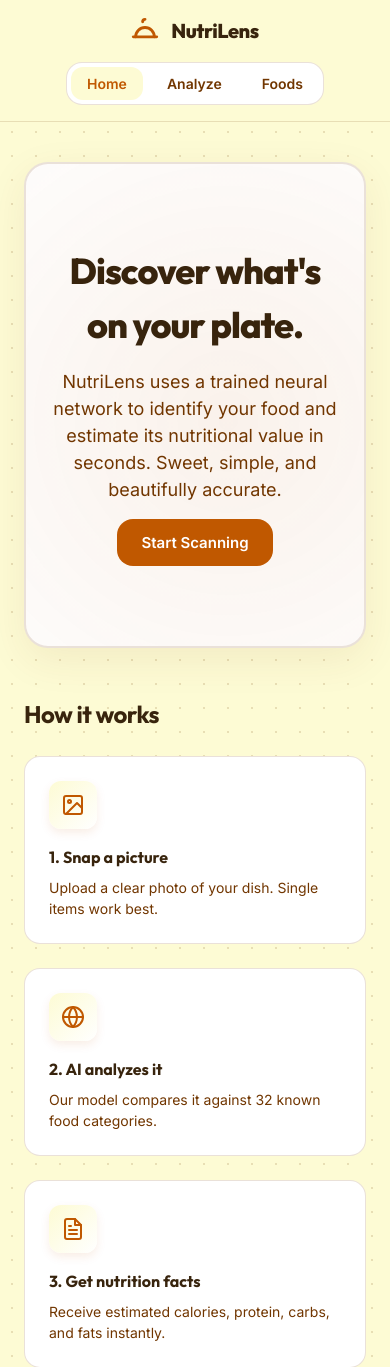
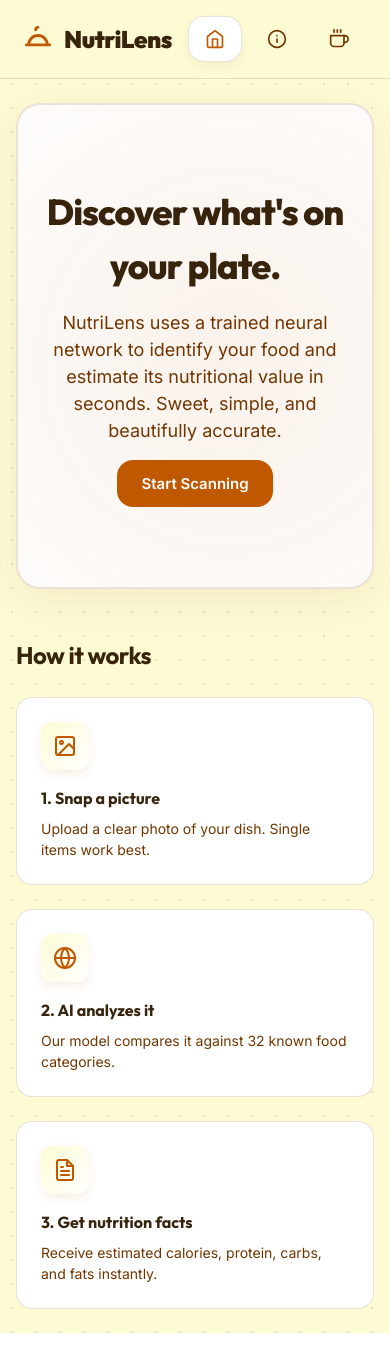
Before and after one commit to AjurshaDahal/Food-Calorie-detector, a Flask app: page / in a window 390 px wide. Shown: the top 1367 px of the page. After the commit the page ends 1333 px from the top, so only its background shows below. Run offline with Flask 3, Linux system fonts and the light colour scheme.

Commit message:
minor ui changes

```diff
--- a/static/css/style.css
+++ b/static/css/style.css
@@ -47,16 +47,23 @@ h1, h2, h3, .logo-text, .food-title, .f-cal, .cal-number {
 .text-muted { color: var(--text-muted); }
 .full-width { width: 100%; }
 
-/* --- Top Navigation --- */
-.topbar {
+
+.app-container {
     display: flex;
-    justify-content: space-between;
-    align-items: center;
-    padding: 16px 40px;
+    min-height: 100vh;
+}
+
+.sidebar {
+    width: 260px;
     background: var(--bg-main);
-    border-bottom: 1px solid var(--border);
-    position: sticky;
+    border-right: 1px solid var(--border);
+    padding: 40px 24px;
+    display: flex;
+    flex-direction: column;
+    position: fixed;
+    height: 100vh;
     top: 0;
+    left: 0;
     z-index: 100;
 }
 
@@ -65,51 +72,63 @@ h1, h2, h3, .logo-text, .food-title, .f-cal, .cal-number {
     align-items: center;
     gap: 12px;
     color: var(--color-caramel);
+    margin-bottom: 48px;
+    padding-left: 8px;
 }
 
 .logo-text {
-    font-size: 20px;
-    font-weight: 800;
+    font-size: 24px;
+    font-weight: 900;
     letter-spacing: -0.5px;
     color: var(--color-dark);
 }
 
 .nav-links {
     display: flex;
+    flex-direction: column;
     gap: 8px;
-    background: var(--bg-card);
-    padding: 4px;
-    border-radius: var(--radius-md);
-    border: 1px solid var(--border);
 }
 
 .nav-btn {
     background: transparent;
-    border: none;
-    padding: 8px 16px;
-    border-radius: 12px;
+    border: 1px solid transparent;
+    padding: 12px 16px;
+    border-radius: var(--radius-md);
     font-family: inherit;
     font-weight: 600;
-    font-size: 14px;
+    font-size: 15px;
     color: var(--text-muted);
     cursor: pointer;
-    transition: 0.2s ease;
+    transition: all 0.2s ease;
+    text-align: left;
+    display: flex;
+    align-items: center;
+    gap: 12px;
 }
 
 .nav-btn:hover {
     color: var(--color-dark);
+    background: rgba(192, 88, 0, 0.05);
 }
 
 .nav-btn.active {
-    background: var(--color-cream);
+    background: var(--bg-card);
     color: var(--color-caramel);
+    border: 1px solid var(--border);
+    box-shadow: 0 4px 12px rgba(56, 36, 13, 0.05);
 }
 
-/* --- Layout --- */
+.main-content {
+    flex: 1;
+    margin-left: 260px;
+    padding: 40px 24px;
+    display: flex;
+    justify-content: center;
+}
+
 .content-wrapper {
+    width: 100%;
     max-width: 900px;
-    margin: 0 auto;
-    padding: 40px 24px;
 }
 
 .tab-content {
@@ -133,7 +152,7 @@ h1, h2, h3, .logo-text, .food-title, .f-cal, .cal-number {
     margin-bottom: 24px;
 }
 
-/* --- Buttons --- */
+
 .action-btn {
     font-family: inherit;
     font-size: 15px;
@@ -180,7 +199,7 @@ h1, h2, h3, .logo-text, .food-title, .f-cal, .cal-number {
     cursor: pointer;
 }
 
-/* --- Cards --- */
+
 .panel-card {
     background: var(--bg-card);
     border-radius: var(--radius-lg);
@@ -189,7 +208,7 @@ h1, h2, h3, .logo-text, .food-title, .f-cal, .cal-number {
     border: 1px solid var(--border);
 }
 
-/* --- Tab 1: Home --- */
+
 .hero-card {
     text-align: center;
     padding: 80px 24px;
@@ -282,7 +301,7 @@ h1, h2, h3, .logo-text, .food-title, .f-cal, .cal-number {
     color: var(--text-muted);
 }
 
-/* --- Tab 2: Analyze --- */
+
 .analyze-layout {
     display: grid;
     grid-template-columns: 1fr 1fr;
@@ -600,7 +619,7 @@ h1, h2, h3, .logo-text, .food-title, .f-cal, .cal-number {
     flex-shrink: 0;
 }
 
-/* --- Tab 3: Foods --- */
+
 .foods-header {
     margin-bottom: 32px;
 }
@@ -750,7 +769,7 @@ h1, h2, h3, .logo-text, .food-title, .f-cal, .cal-number {
     border-radius: 6px;
 }
 
-/* --- Modal --- */
+
 .modal-backdrop {
     position: fixed;
     inset: 0;
@@ -795,7 +814,35 @@ h1, h2, h3, .logo-text, .food-title, .f-cal, .cal-number {
 }
 
 /* Responsive */
-@media (max-width: 768px) {
+@media (max-width: 900px) {
+    .app-container {
+        flex-direction: column;
+    }
+    .sidebar {
+        position: relative;
+        width: 100%;
+        height: auto;
+        flex-direction: row;
+        justify-content: space-between;
+        align-items: center;
+        padding: 16px 24px;
+        border-right: none;
+        border-bottom: 1px solid var(--border);
+    }
+    .logo-container {
+        margin-bottom: 0;
+        padding-left: 0;
+    }
+    .nav-links {
+        flex-direction: row;
+    }
+    .nav-btn .nav-label {
+        display: none;
+    }
+    .main-content {
+        margin-left: 0;
+        padding: 24px 16px;
+    }
     .analyze-layout {
         grid-template-columns: 1fr;
     }
--- a/static/js/app.js
+++ b/static/js/app.js
@@ -6,7 +6,7 @@ const categories = {
 };
 
 document.addEventListener('DOMContentLoaded', function () {
-    // 1. Tab Navigation
+
     const navBtns = document.querySelectorAll('.nav-btn');
     const tabContents = document.querySelectorAll('.tab-content');
 
@@ -29,7 +29,7 @@ document.addEventListener('DOMContentLoaded', function () {
     });
 
 
-    // 2. Analyze Tab Logic
+
     const dropZone = document.getElementById('drop-zone');
     const dropContent = document.getElementById('drop-zone-content');
     const previewContainer = document.getElementById('preview-container');
@@ -112,7 +112,6 @@ document.addEventListener('DOMContentLoaded', function () {
         });
     });
 
-    // Counter
     countDecrease.addEventListener('click', () => {
         let v = parseInt(itemCount.value) || (currentPortionType === 'grams' ? 100 : 1);
         let step = currentPortionType === 'grams' ? 10 : 1;
@@ -124,7 +123,6 @@ document.addEventListener('DOMContentLoaded', function () {
         itemCount.value = v + step;
     });
 
-    // Analyze Action
     analyzeBtn.addEventListener('click', async () => {
         if (!selectedFile) return;
 
@@ -253,7 +251,7 @@ document.addEventListener('DOMContentLoaded', function () {
     }
 
 
-    // 3. Foods Tab Logic
+
     const foodGrid = document.getElementById('food-grid');
     const searchBox = document.getElementById('food-search');
     const filterBtns = document.querySelectorAll('.filter-btn');
@@ -282,7 +280,6 @@ document.addEventListener('DOMContentLoaded', function () {
         foodGrid.innerHTML = foods.map(f => {
             return `
             <div class="food-card" onclick="window._lookupFood('${f.key}')">
-                <div class="f-icon">${f.emoji || '🍽️'}</div>
                 <div class="f-name">${f.name}</div>
                 <div class="f-cat">${f.category.replace('_', ' ')}</div>
                 <div class="f-cal">${f.calories} <span>kcal / ${f.serving_size}</span></div>
@@ -319,7 +316,7 @@ document.addEventListener('DOMContentLoaded', function () {
     loadFoods();
 
 
-    // 4. Modal Logic
+
     const modalBackdrop = document.getElementById('modal-backdrop');
     const closeModalBtn = document.getElementById('close-modal');
     const modalContent = document.getElementById('modal-content');
--- a/templates/index.html
+++ b/templates/index.html
@@ -9,7 +9,9 @@
     <link rel="stylesheet" href="/static/css/style.css">
 </head>
 <body>
-    <nav class="topbar">
+    <div class="app-container">
+        <!-- SIDEBAR NAVIGATION -->
+        <aside class="sidebar">
             <div class="logo-container">
                 <svg class="logo-icon" width="28" height="28" viewBox="0 0 24 24" fill="none" stroke="currentColor" stroke-width="2.5" stroke-linecap="round" stroke-linejoin="round">
                     <path d="M2 17h20"></path>
@@ -19,13 +21,24 @@
                 <span class="logo-text">NutriLens</span>
             </div>
             <div class="nav-links">
-            <button class="nav-btn active" data-tab="tab-home">Home</button>
-            <button class="nav-btn" data-tab="tab-analyze">Analyze</button>
-            <button class="nav-btn" data-tab="tab-foods">Foods</button>
+                <button class="nav-btn active" data-tab="tab-home">
+                    <svg width="20" height="20" viewBox="0 0 24 24" fill="none" stroke="currentColor" stroke-width="2" stroke-linecap="round" stroke-linejoin="round"><path d="M3 9l9-7 9 7v11a2 2 0 0 1-2 2H5a2 2 0 0 1-2-2z"></path><polyline points="9 22 9 12 15 12 15 22"></polyline></svg>
+                    <span class="nav-label">Home</span>
+                </button>
+                <button class="nav-btn" data-tab="tab-analyze">
+                    <svg width="20" height="20" viewBox="0 0 24 24" fill="none" stroke="currentColor" stroke-width="2" stroke-linecap="round" stroke-linejoin="round"><circle cx="12" cy="12" r="10"></circle><line x1="12" y1="16" x2="12" y2="12"></line><line x1="12" y1="8" x2="12.01" y2="8"></line></svg>
+                    <span class="nav-label">Analyze</span>
+                </button>
+                <button class="nav-btn" data-tab="tab-foods">
+                    <svg width="20" height="20" viewBox="0 0 24 24" fill="none" stroke="currentColor" stroke-width="2" stroke-linecap="round" stroke-linejoin="round"><path d="M18 8h1a4 4 0 0 1 0 8h-1"></path><path d="M2 8h16v9a4 4 0 0 1-4 4H6a4 4 0 0 1-4-4V8z"></path><line x1="6" y1="1" x2="6" y2="4"></line><line x1="10" y1="1" x2="10" y2="4"></line><line x1="14" y1="1" x2="14" y2="4"></line></svg>
+                    <span class="nav-label">Foods Database</span>
+                </button>
             </div>
-    </nav>
+        </aside>
 
-    <main class="content-wrapper">
+        <!-- MAIN CONTENT -->
+        <main class="main-content">
+            <div class="content-wrapper">
 
                 <!-- 1. HOME TAB -->
                 <section id="tab-home" class="tab-content active">
@@ -205,7 +218,10 @@
                         <!-- Populated by JS -->
                     </div>
                 </section>
+
+            </div>
         </main>
+    </div>
 
     <!-- Modal -->
     <div class="modal-backdrop" id="modal-backdrop" style="display:none;">
```
Lines whose indentation alone changed are shown as unchanged.
